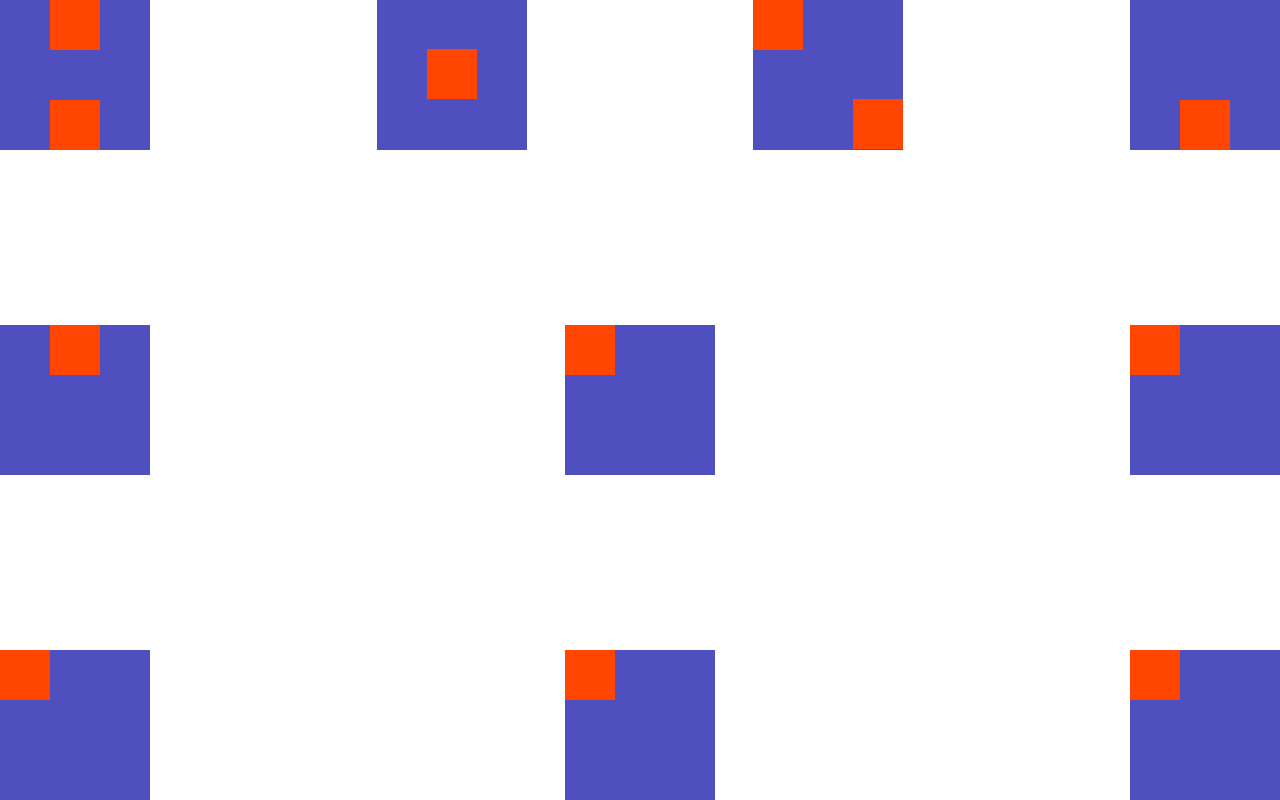
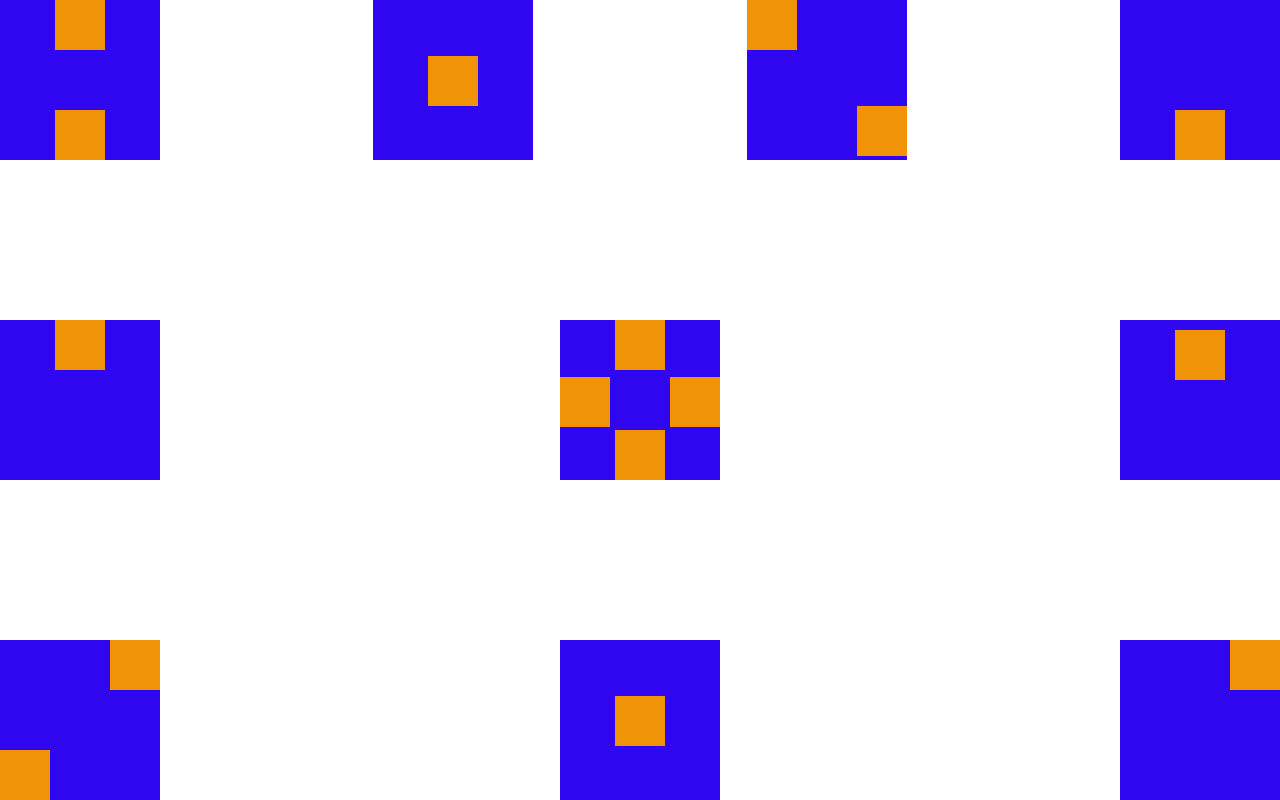
Before and after one commit to leonardooliveira01103833-lgtm/PA-Senai, a plain HTML site: page h/index.html in a window 1280 px wide. Drawn offline with Linux system fonts and the light colour scheme.

Commit message:
Add files via upload

```diff
--- a/h/estilo.css
+++ b/h/estilo.css
@@ -7,9 +7,9 @@
 }
 
 .quadrado-azul{
-    background-color: #4f4fc0;
-    height: 150px;
-    width: 150px;
+    background-color: #3006f0;
+    height: 160px;
+    width: 160px;
 }
 
 .linha-1{
@@ -36,7 +36,7 @@
 }
 
 .quadrado-laranja{
-    background-color: orangered;
+    background-color: rgb(241, 147, 7);
     height: 50px;
     width: 50px;
 }
@@ -44,7 +44,7 @@
 .metade{
     height: 50%;
 }
-.metade2{
+.metade_2{
     height: 66%;
 }
 
@@ -63,8 +63,23 @@
     justify-content: end;
 }
 .alinha-coluna{
-    flex-direction: column-reverse;
+    flex-direction: row;
 }
-.metade3{
+.metade_3{
     height: 100%;
 }
+.metade_4{
+    height: 33.33333%;
+}
+.alinha-meio-separado{
+    justify-content: space-between;
+}
+.exato{
+    padding: 10px;
+}
+.alinha-direita{
+    justify-content: right;
+}
+.metade_6{
+    height: 69%;
+}
--- a/h/index.html
+++ b/h/index.html
@@ -19,18 +19,18 @@
             </div>
         </div> <!--quebra do quadrado 1-->
             <div class="quadrado-azul">
-                <div class="metade2 flex alinha-meio alinha-coluna-final">
+                <div class="metade_2 flex alinha-meio alinha-coluna-final">
                 <div class="quadrado-laranja"></div>
             </div><!--quebra do quadrado 2-->
         </div>
             <div class="quadrado-azul">
                 <div class="quadrado-laranja"></div>
-                 <div class="metade2 flex alinha-final alinha-coluna-final">
+                 <div class="metade_2 flex alinha-final alinha-coluna-final">
                  <div class="quadrado-laranja"></div>
                  </div>
             </div> <!--quebra do quadrado 3-->
             <div class="quadrado-azul">
-                <div class="metade3 flex alinha-meio alinha-coluna-final ">
+                <div class="metade_3 flex alinha-meio alinha-coluna-final">
                 <div class="quadrado-laranja"></div>
                 </div>
             </div> <!--quebra do quadrado 4-->
@@ -42,21 +42,49 @@
                 </div>
             </div> <!--quebra do quadrado 1-->
             <div class="quadrado-azul">
+                <div class="metade_4 flex alinha-meio">
                 <div class="quadrado-laranja"></div>
+                </div>
+
+                <div class="metade_4 flex alinha-coluna-final alinha-meio-separado">
+                    <div class="quadrado-laranja"></div>
+                    <div class="quadrado-laranja"></div>
+                    </div>
+
+                    <div class="metade_4 flex alinha-coluna-final alinha-meio">
+                        <div class="quadrado-laranja"></div>
+                        </div>
+
             </div> <!--quebra do quadrado 2-->
             <div class="quadrado-azul">
+                <div class="exato flex alinha-meio ">
                 <div class="quadrado-laranja"></div>
+            </div>
+
             </div>
         </div><!--quebra do quadrado 3-->
         <div class="linha linha-3"><!-- linha 3-->
             <div class="quadrado-azul">
+                <div class="flex alinha-direita">
                 <div class="quadrado-laranja"></div>
+            </div>
+
+                <div class="metade_6 flex alinha-coluna-final">
+                <div class="quadrado-laranja"></div>
+                </div>
+
             </div><!--quebra do quadrado 1-->
+             <div class="quadrado-azul">
+                <div class="metade_2 flex alinha-meio alinha-coluna-final">
+                <div class="quadrado-laranja"></div>
+            </div>
+
+            </div><!--quebra do quadrado 2-->
+
             <div class="quadrado-azul">
-                <div class="quadrado-laranja"></div>
-            </div><!--quebra do quadrado 2-->
-            <div class="quadrado-azul">
-                <div class="quadrado-laranja"></div>
+                <div class="flex alinha-direita">
+                    <div class="quadrado-laranja"></div>
+            </div>
             </div><!--quebra do quadrado 3-->
         </div>
     </div>
```
